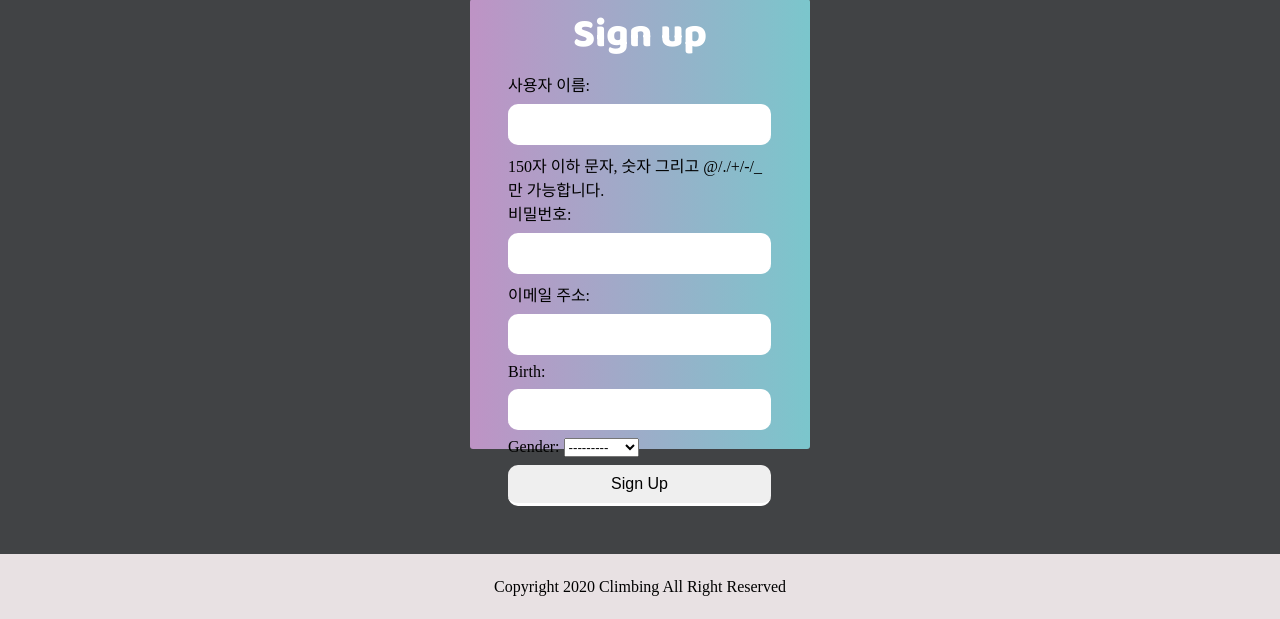
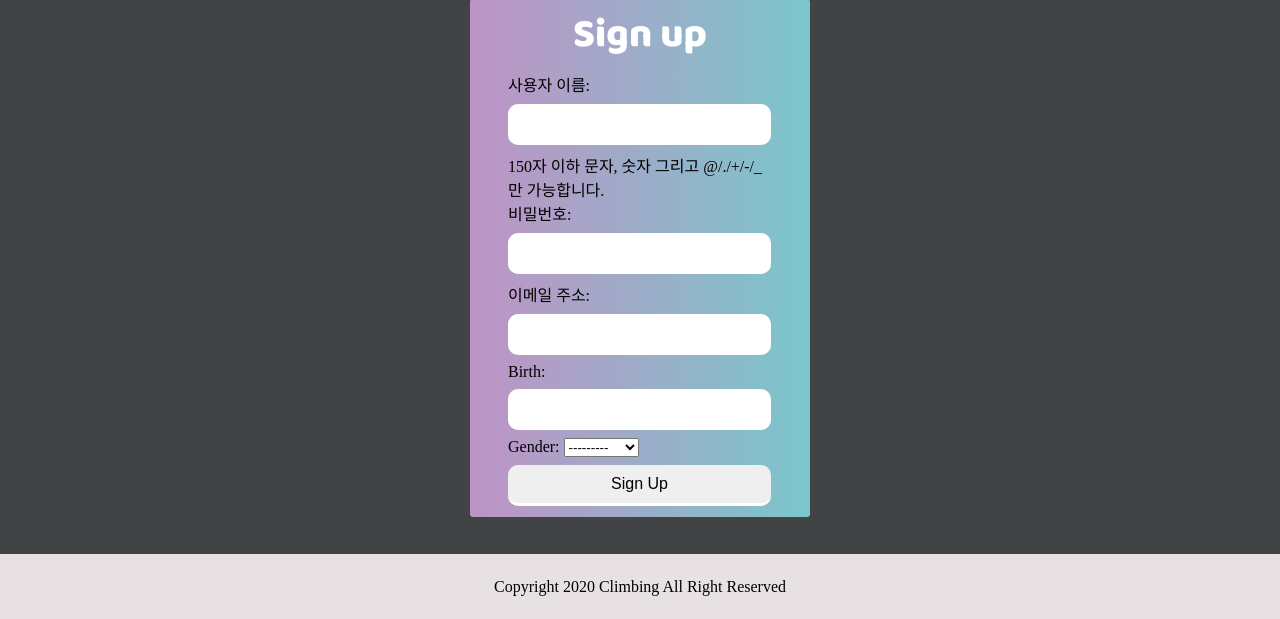
Before and after one commit to tsaurav18/climbing_App, a Django app: page /signup/ in a window 1280 px wide. Shown: the part 181-800 px from the top of the page. Run offline with Django 3.2, Linux system fonts and the light colour scheme.

Commit message:
signup.css update

```diff
--- a/Main/climbing/static/css/signup.css
+++ b/Main/climbing/static/css/signup.css
@@ -28,7 +28,7 @@ body {
     margin-top: -220px;
     background-color: black;
     width: 340px;
-    height: 450px;
+    height: 518px;
     border-radius: 3px;
     background: linear-gradient(to right, rgb(190, 147, 197), rgb(123, 198, 204));
 }
```
